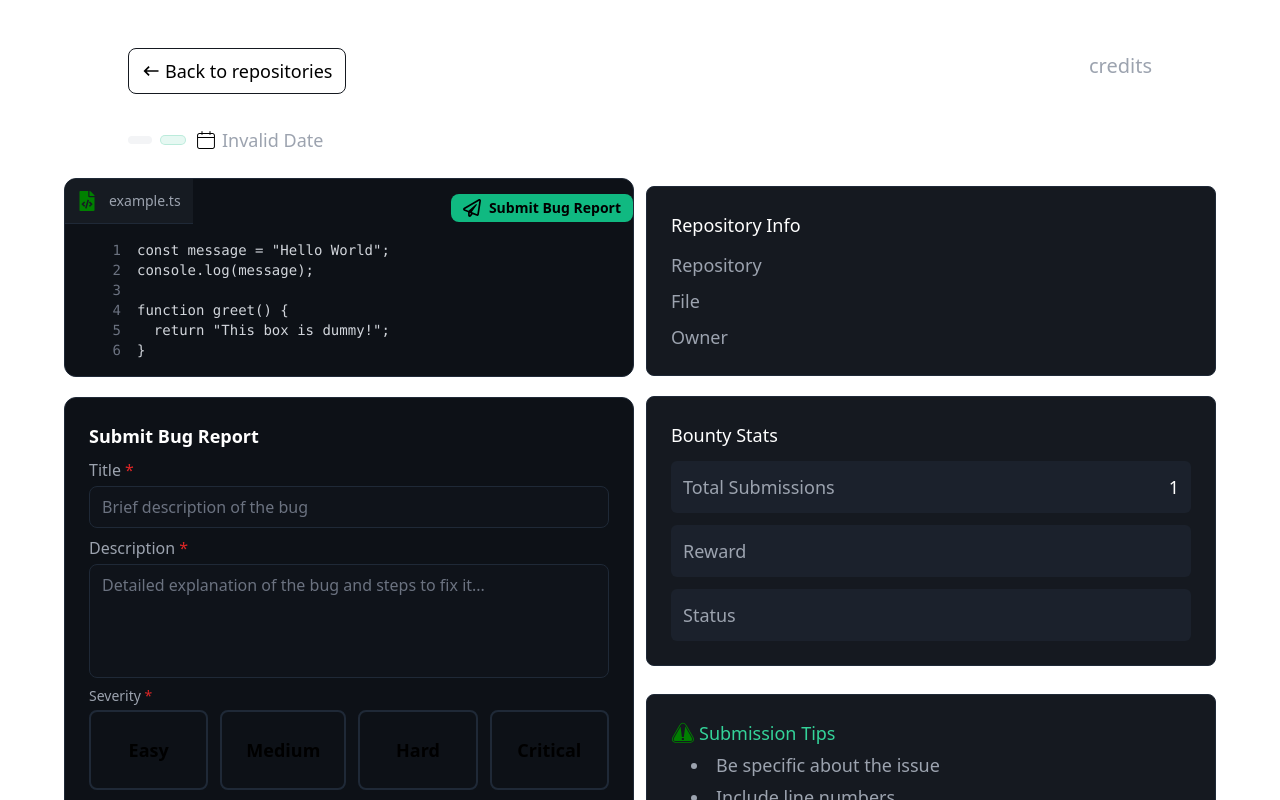
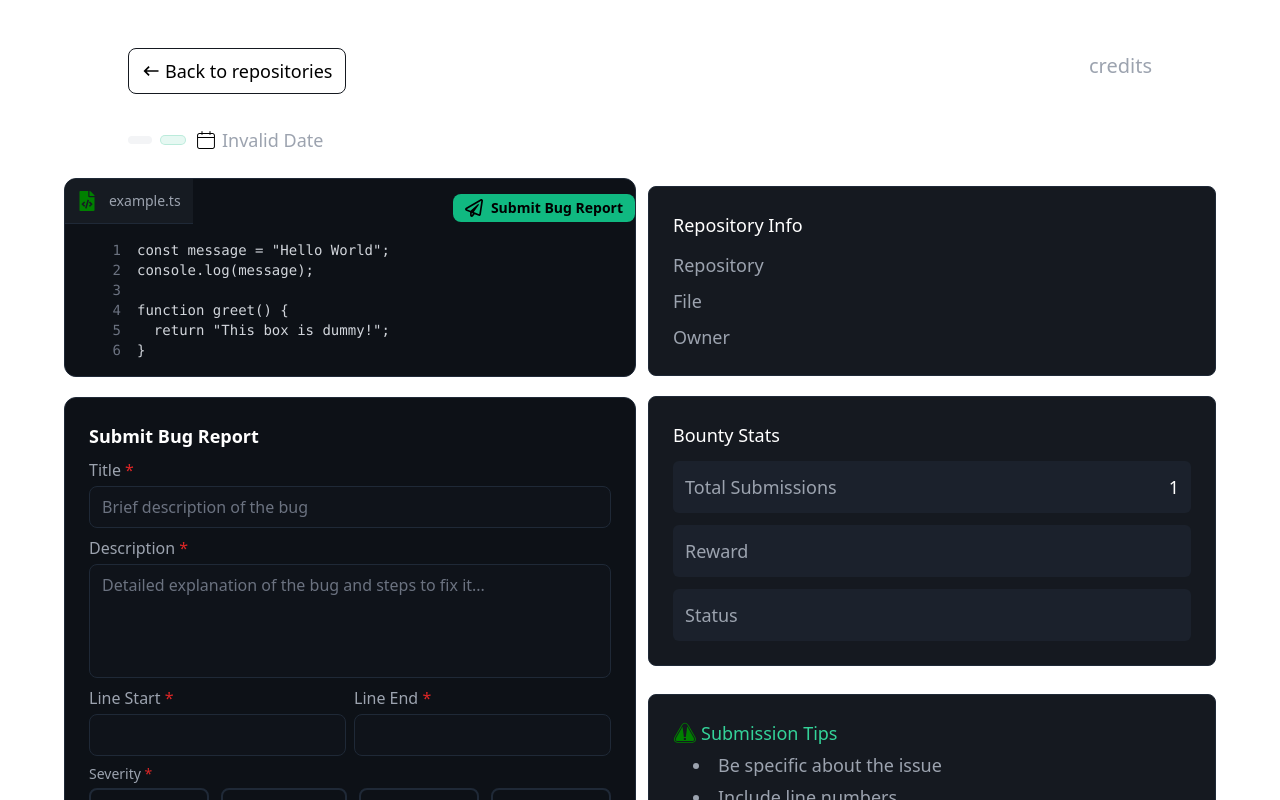
Before and after one commit to arthsaAr/CodeBounty, a React (Vite) app in the folder frontend/: page /bounty/1 in a window 1280 px wide. Both pictures are taken after a click on the button "Submit Bug Report". Shown: the top 800 px of the page. Built offline with nearby package versions, Linux system fonts and the light colour scheme.

Commit message:
adding line start and end fields for the fixes

```diff
--- a/frontend/src/components/subComponent/SubmissionForm.tsx
+++ b/frontend/src/components/subComponent/SubmissionForm.tsx
@@ -1,5 +1,4 @@
 import React, { useState } from 'react'
-import { RiAddFill } from 'react-icons/ri';
 
 const SubmissionForm = () => {
     const [formData, setFormData] = useState({
@@ -39,6 +38,35 @@ const SubmissionForm = () => {
               }))
             }
           />
+        </div>
+
+        <div className='flex flex-row gap-2 items-center'>
+          <div className="flex flex-col gap-1 mt-2 w-1/2">
+            <label className="text-md text-gray-400">Line Start<span className='text-red-600'> *</span></label>
+            <input
+              type="text"
+              className="bg-[#0f131a] border border-gray-800 focus:border-emerald-500 outline-none rounded-lg px-3 py-2 text-white placeholder-gray-500"
+              onChange={(e) =>
+                setFormData((prev: any) => ({
+                  ...prev,
+                  title: e.target.value
+                }))
+              }
+            />
+          </div>
+          <div className="flex flex-col gap-1 mt-2 w-1/2">
+            <label className="text-md text-gray-400">Line End<span className='text-red-600'> *</span></label>
+            <input
+              type="text"
+              className="bg-[#0f131a] border border-gray-800 focus:border-emerald-500 outline-none rounded-lg px-3 py-2 text-white placeholder-gray-500"
+              onChange={(e) =>
+                setFormData((prev: any) => ({
+                  ...prev,
+                  title: e.target.value
+                }))
+              }
+            />
+          </div>
         </div>
 
         <div className="flex flex-col gap-1 mt-2">
```
